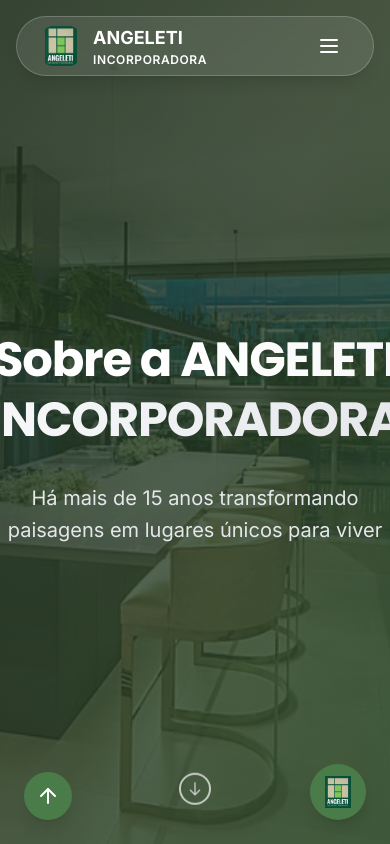
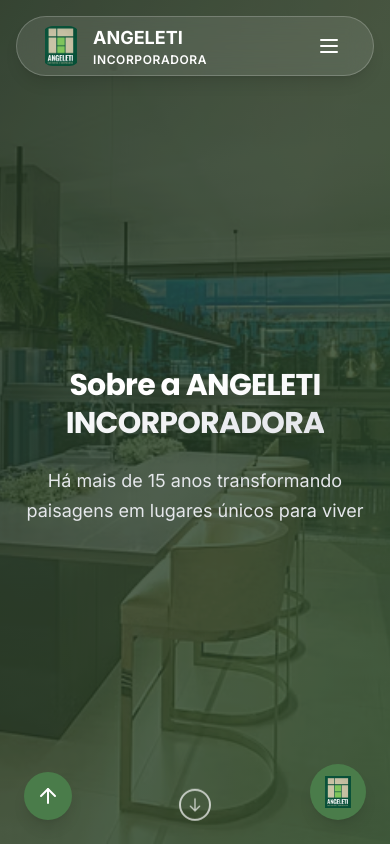
Before and after one commit to danilofariaspereira/angelete, a Vue app: page /sobre in a window 390 px wide. Shown: the top 844 px of the page. Built offline with nearby package versions, Linux system fonts and the light colour scheme; the HTML template or start-up script is replaced by a standard one.

Commit message:
ajustanto texto pro mobile e setinha do sobre

```diff
--- a/src/components/Hero.vue
+++ b/src/components/Hero.vue
@@ -1,5 +1,5 @@
 <template>
-  <section id="home" class="relative min-h-screen flex items-center justify-center overflow-hidden">
+  <section id="home" class="relative min-h-screen md:min-h-screen flex items-center justify-center overflow-hidden">
     <!-- Background Image -->
     <div class="absolute inset-0 z-0">
       <div class="absolute inset-0 bg-gradient-to-br from-angelette-900/85 via-angelette-800/75 to-angelette-700/85 z-10"></div>
@@ -14,22 +14,22 @@
     </div>
 
     <!-- Content -->
-    <div class="relative z-20 container-custom text-center text-white">
+    <div class="relative z-20 container-custom text-center text-white px-5 md:px-0">
       <div class="max-w-4xl mx-auto">
         <!-- Main Title -->
-        <h1 class="text-5xl md:text-7xl lg:text-8xl font-bold mb-8 leading-tight">
+        <h1 class="text-3xl md:text-7xl lg:text-8xl font-bold mb-6 md:mb-8 leading-tight">
           Seja bem-vindo a ANGELETI INCORPORADORA
         </h1>
 
         <!-- Subtitle -->
-        <p class="text-xl md:text-2xl mb-12 text-gray-200 max-w-3xl mx-auto leading-relaxed">
+        <p class="text-lg md:text-2xl mb-8 md:mb-12 text-gray-200 max-w-3xl mx-auto leading-relaxed">
           Lugar de transformar sonhos em realidade
         </p>
       </div>
     </div>
 
     <!-- Scroll Indicator -->
-    <div class="absolute bottom-8 left-1/2 transform -translate-x-1/2 z-20">
+    <div class="absolute bottom-4 md:bottom-8 left-1/2 transform -translate-x-1/2 z-20">
       <button
         @click="scrollToNext"
         class="w-8 h-8 border-2 border-white/70 rounded-full flex items-center justify-center animate-bounce hover:border-white hover:bg-white/10 transition-all duration-300"
--- a/src/pages/SobrePage.vue
+++ b/src/pages/SobrePage.vue
@@ -4,7 +4,7 @@
     <Navbar />
 
     <!-- Banner Section -->
-    <section class="relative min-h-screen flex items-center justify-center overflow-hidden pt-20">
+    <section class="relative min-h-screen md:min-h-screen flex items-center justify-center overflow-hidden pt-20">
       <div class="absolute inset-0 z-0">
         <div class="absolute inset-0 bg-gradient-to-br from-angelette-900/85 via-angelette-800/75 to-angelette-700/85 z-10"></div>
         <div
@@ -18,32 +18,35 @@
       </div>
 
       <!-- Banner Content -->
-      <div class="relative z-30 container-custom text-center text-white">
+      <div class="relative z-30 container-custom text-center text-white px-5 md:px-0">
         <div class="max-w-4xl mx-auto">
           <!-- Main Title -->
-          <h1 class="text-5xl md:text-7xl lg:text-8xl font-bold mb-8 leading-tight">
+          <h1 class="text-3xl md:text-7xl lg:text-8xl font-bold mb-6 md:mb-8 leading-tight">
             Sobre a <span class="text-gradient-white">ANGELETI INCORPORADORA</span>
           </h1>
 
           <!-- Subtitle -->
-          <p class="text-xl md:text-2xl mb-12 text-gray-200 max-w-3xl mx-auto leading-relaxed">
+          <p class="text-lg md:text-2xl mb-8 md:mb-12 text-gray-200 max-w-3xl mx-auto leading-relaxed">
             Há mais de 15 anos transformando paisagens em lugares únicos para viver
           </p>
         </div>
       </div>
 
       <!-- Scroll Indicator -->
-      <div class="absolute bottom-8 left-1/2 transform -translate-x-1/2 z-30">
-        <div class="w-8 h-8 border-2 border-white/70 rounded-full flex items-center justify-center animate-bounce">
-          <svg class="w-4 h-4 text-white/70" fill="none" stroke="currentColor" viewBox="0 0 24 24">
+      <div class="absolute bottom-4 md:bottom-8 left-1/2 transform -translate-x-1/2 z-30">
+        <button
+          @click="scrollToNext"
+          class="w-8 h-8 border-2 border-white/70 rounded-full flex items-center justify-center animate-bounce hover:border-white hover:bg-white/10 transition-all duration-300"
+        >
+          <svg class="w-4 h-4 text-white/70 hover:text-white transition-colors duration-300" fill="none" stroke="currentColor" viewBox="0 0 24 24">
             <path stroke-linecap="round" stroke-linejoin="round" stroke-width="2" d="M19 14l-7 7m0 0l-7-7m7 7V3"></path>
           </svg>
-        </div>
+        </button>
       </div>
     </section>
 
     <!-- Main Content -->
-    <section class="section-padding bg-white">
+    <section id="sobre-content" class="section-padding bg-white">
       <div class="container-custom">
         <!-- Header -->
         <div class="text-center mb-20">
@@ -219,6 +222,13 @@
 import Footer from '../components/Footer.vue'
 import Chatbot from '../components/Chatbot.vue'
 
+const scrollToNext = () => {
+  const nextSection = document.querySelector('#sobre-content')
+  if (nextSection) {
+    nextSection.scrollIntoView({ behavior: 'smooth' })
+  }
+}
+
 const valores = [
   {
     icon: Target,
```
